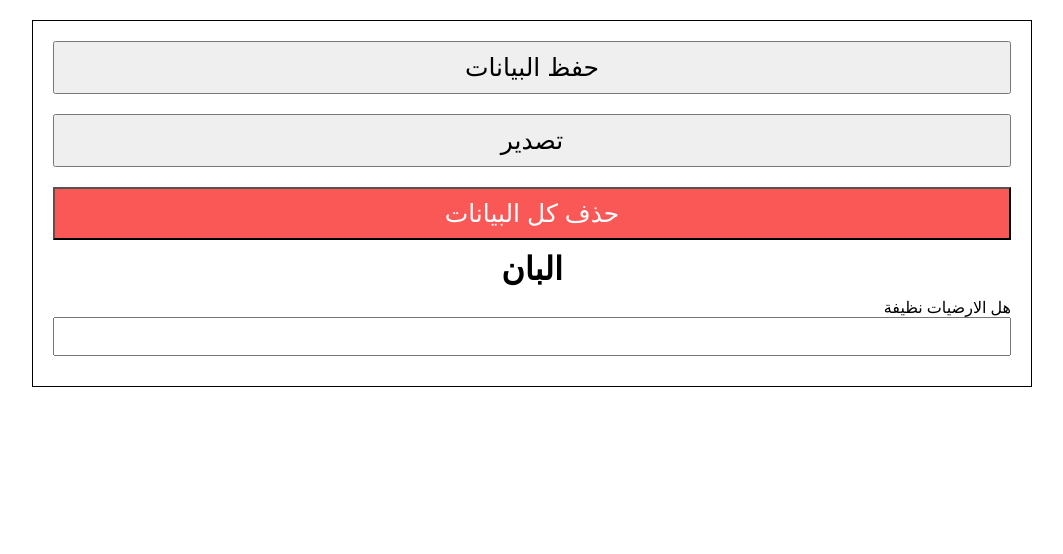
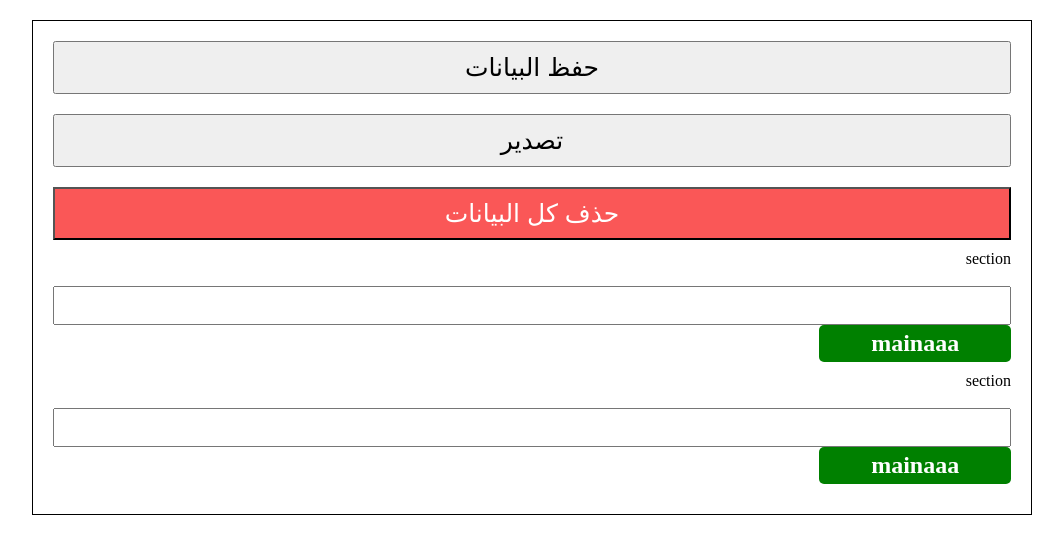
Before and after one commit to Hossam5000/QualityApp, a website: page index.html in a window 1280 px wide. Shown: the whole page, without its empty margins (108-1171 px from the left). Drawn offline with Linux system fonts and the light colour scheme.

Commit message:
another update

```diff
--- a/index.html
+++ b/index.html
@@ -5,7 +5,7 @@
     <meta charset="UTF-8">
     <meta name="viewport" content="width=device-width, initial-scale=1.0">
     <title>Quality</title>
-    <link rel="stylesheet" href="style2.css">
+    <link rel="stylesheet" href="style.css">
     <link rel="stylesheet" href="https://cdnjs.cloudflare.com/ajax/libs/font-awesome/6.0.0-beta3/css/all.min.css">
     <link rel="icon" href="microscope.png" type="image/x-icon">
 
@@ -20,20 +20,7 @@
         <button class="btn" id="clear">حذف كل البيانات</button>
 
 
-        <div class="section">
 
-            <div class="division">
-                <h1 class="title">البان</h1>
-
-                <div class="questions">
-                    <div class="question">
-                        <span class="item">هل الارضيات نظيفة</span>
-                        <input type="text" class="input" id="">
-                    </div><!--./question-->
-                </div><!--./questions-->
-            </div><!--./division-->
-
-        </div><!--./section-->
     </div><!--./container-->
     <script src="https://cdn.sheetjs.com/xlsx-latest/package/dist/xlsx.full.min.js"></script>
     <script src="main.js"></script>
--- a/main.js
+++ b/main.js
@@ -1,8 +1,9 @@
 // cons & vars
 const list = [1, 2, 3, 4, 5, 6];
+const container = document.querySelector(".container");
 const milkSection =
 {
-    "title": "main",
+    "title": "mainaaa",
     "questions": [
         "التاكد من فصل بين انواع المخلفات ووجود تعريف لكل نوع",
         "التأكد من عدم وجود دبابيس ومشبك ورق  داخل القسم ",
@@ -18,14 +19,49 @@ const milkSection =
 
 //functions
 function createSection() {
-    Object.entries(milkSection).forEach(item => {
-        console.log(item);
+    Object.keys(milkSection).forEach(item => {
+        // HTML creation
+        //
+        const section = document.createElement("section");
+        const sectionTitle = document.createElement("h1");
+        const division = document.createElement("div");
+        const divisionTitle = document.createElement("h2");
+        const questions = document.createElement("questions");
+        const question = document.createElement("question");
+        const questionText = document.createElement("span");
+        const questionInput = document.createElement("input");
+
+        //HTML attributes
+        questionInput.setAttribute("type", "text");
+
+        // HTML content
+        section.textContent = "section"
+        divisionTitle.textContent = milkSection.title;
+
+        // CSS styles
+        division.classList.add("division");
+        divisionTitle.classList.add("division-title");
+        questions.classList.add("questions");
+        question.classList.add("question");
+        questionText.classList.add("item");
+        questionInput.classList.add("input");
+
+
+
+        // combination
+        question.append(questionText, questionInput);
+        questions.append(question);
+        division.append(questions, divisionTitle);
+        section.append(sectionTitle, division);
+        container.append(section);
+        console.log(container);
+
+        console.log(section);
+
     });
 };
 
 // events
 window.addEventListener("load", () => {
-    console.log(milkSection["questions"]);
-
     createSection();
 });
--- a/style.css
+++ b/style.css
@@ -1,18 +1,84 @@
-body {
-    font-family: Arial;
-    padding: 20px;
-    max-width: 600px;
-    margin: auto;
+/* global */
+* {
+    margin: 0;
+    padding: 0;
+    box-sizing: border-box;
 }
 
-label,
-input {
-    display: block;
-    margin-bottom: 10px;
-    width: 100%;
+html {
+    font-size: 10px;
 }
 
-button {
-    margin-right: 10px;
-    padding: 8px 16px;
+body {
+    margin: 20px;
+    font-size: 1.6rem;
 }
+
+/* classes */
+.container {
+    width: 90%;
+    max-width: 1000px;
+    margin: auto;
+    padding: 20px;
+    text-align: right;
+    border: 1px solid #000;
+}
+
+h1 {
+    margin-bottom: 20px;
+    margin: auto;
+    text-align: center;
+}
+
+.container .question {
+    width: 100%;
+    margin: 10px 0;
+}
+
+.container .question .input {
+    width: 100%;
+    padding: 10px;
+    text-align: right;
+}
+
+span.item {
+    width: 100%;
+    display: inline-block;
+}
+
+.container .btn {
+    width: 100%;
+    padding: 10px;
+
+    margin-bottom: 10px;
+    font-size: 25px;
+
+    cursor: pointer;
+}
+
+#clear {
+    margin-top: 10px;
+    background-color: rgb(250, 87, 87);
+    color: #fff;
+}
+
+#msgBox {
+    color: green;
+    font-size: 20px;
+    margin-top: 10px;
+}
+
+.section {
+    border: 1px solid #000;
+    padding: 40px 10px;
+}
+
+.division-title {
+    background: green;
+    width: 20%;
+    text-align: center;
+    color: #fff;
+    border-radius: 5px;
+    padding: 5px;
+    margin: 0 0 10px auto;
+}
```
Also changed, not shown: 1 other file.
